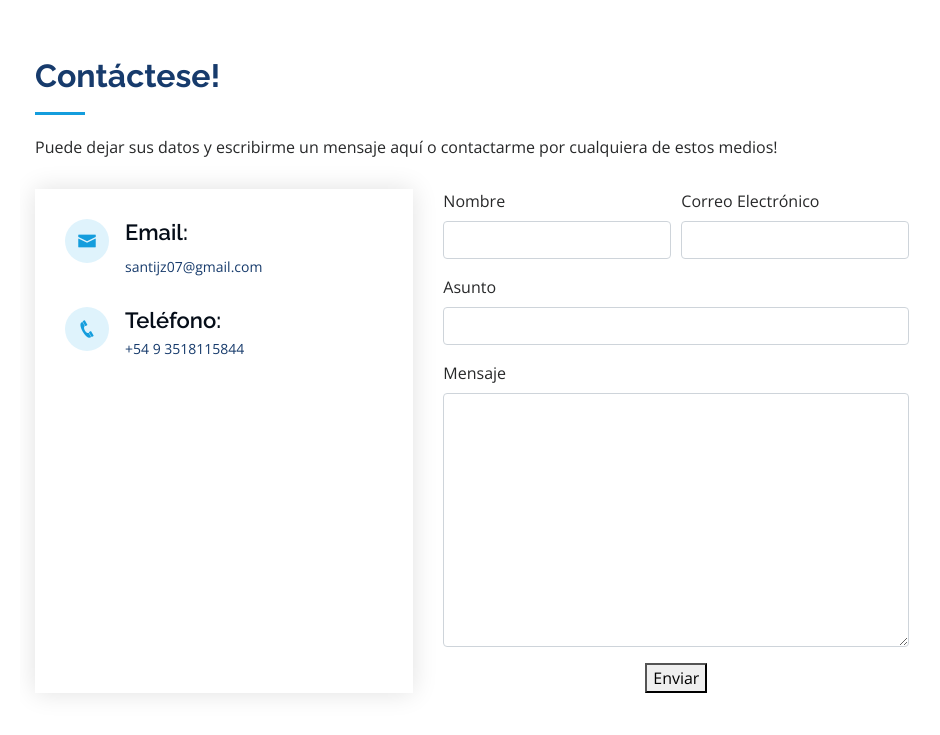
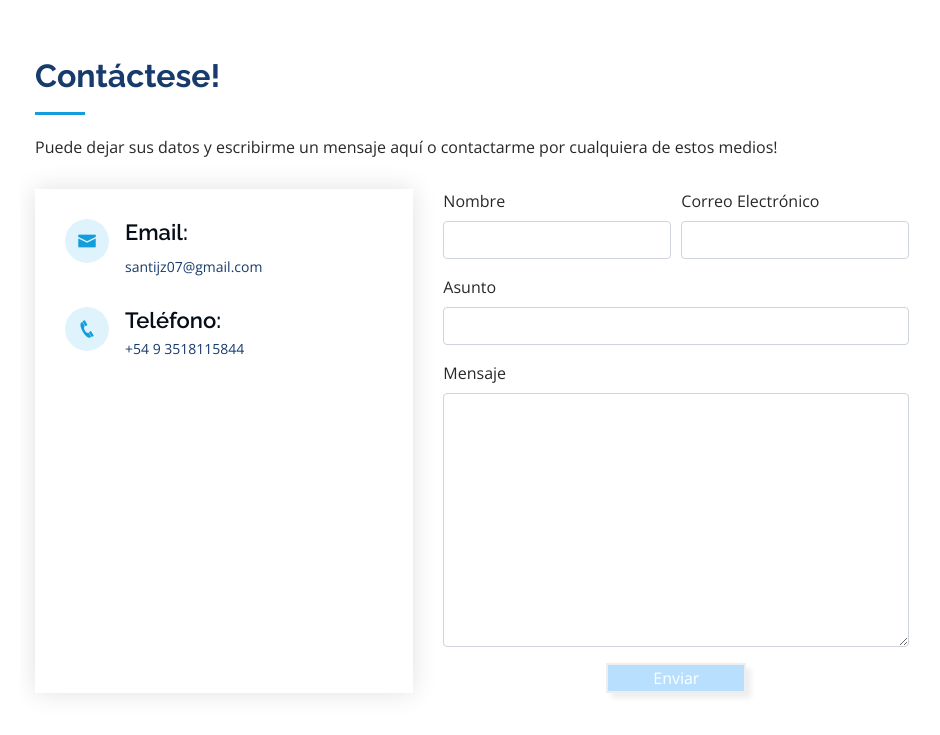
Before and after one commit to Santiago-Zaurrini/Portfolio, a plain HTML site: page Portfolio Creado/index.html in a window 1280 px wide. Shown: the part 3457-4192 px from the top of the page, without its empty margins (280-1220 px from the left). Drawn offline with nearby package versions, Linux system fonts and the light colour scheme; some packages are replaced by stand-ins of ours; a script that the page names is missing.

Commit message:
Portfolio

```diff
--- a/Portfolio Creado/assets/css/style.css
+++ b/Portfolio Creado/assets/css/style.css
@@ -946,3 +946,21 @@ section {
 b {
   color: red;
 }
+
+#enviar {
+	background: #B9DFFF;
+	color: #fff;
+  height: 50%;
+  width: 30%;
+	border: 2px solid #eee;
+	box-shadow: 5px 5px 5px #eee;
+	text-shadow: none;
+}
+
+#enviar:hover {
+	background: #016ABC;
+	color: #fff;
+	border: 2px solid #eee;
+	box-shadow: 5px 5px 5px #eee;
+	text-shadow: none;
+}
--- a/Portfolio Creado/index.html
+++ b/Portfolio Creado/index.html
@@ -336,7 +336,7 @@
                 <textarea class="form-control" name="message" id="message" rows="10" data-rule="required" data-msg="Please write something for us"></textarea>
                 <div class="validate"></div>
               </div>
-              <div class="text-center"><button type="submit">Enviar</button></div>
+              <div class="text-center"><button type="submit" id="enviar">Enviar</button></div>
             </form>
           </div>
 
```
